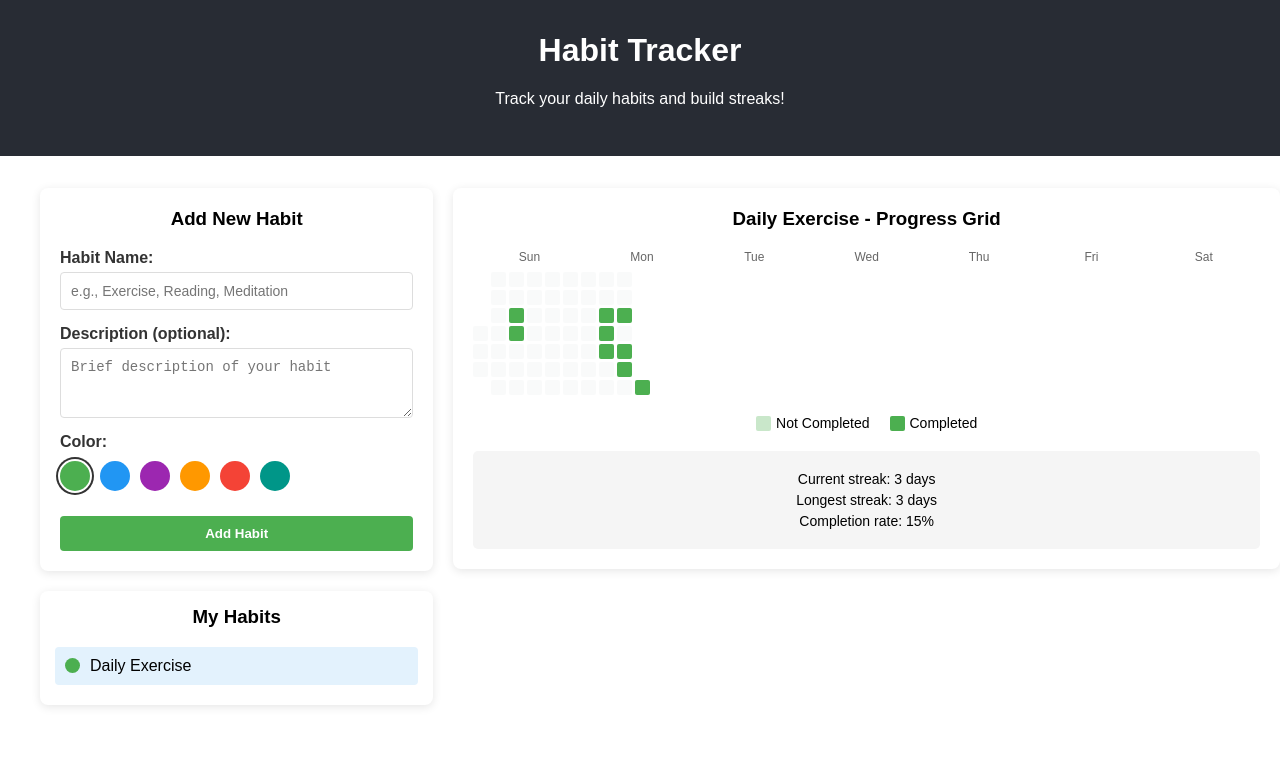
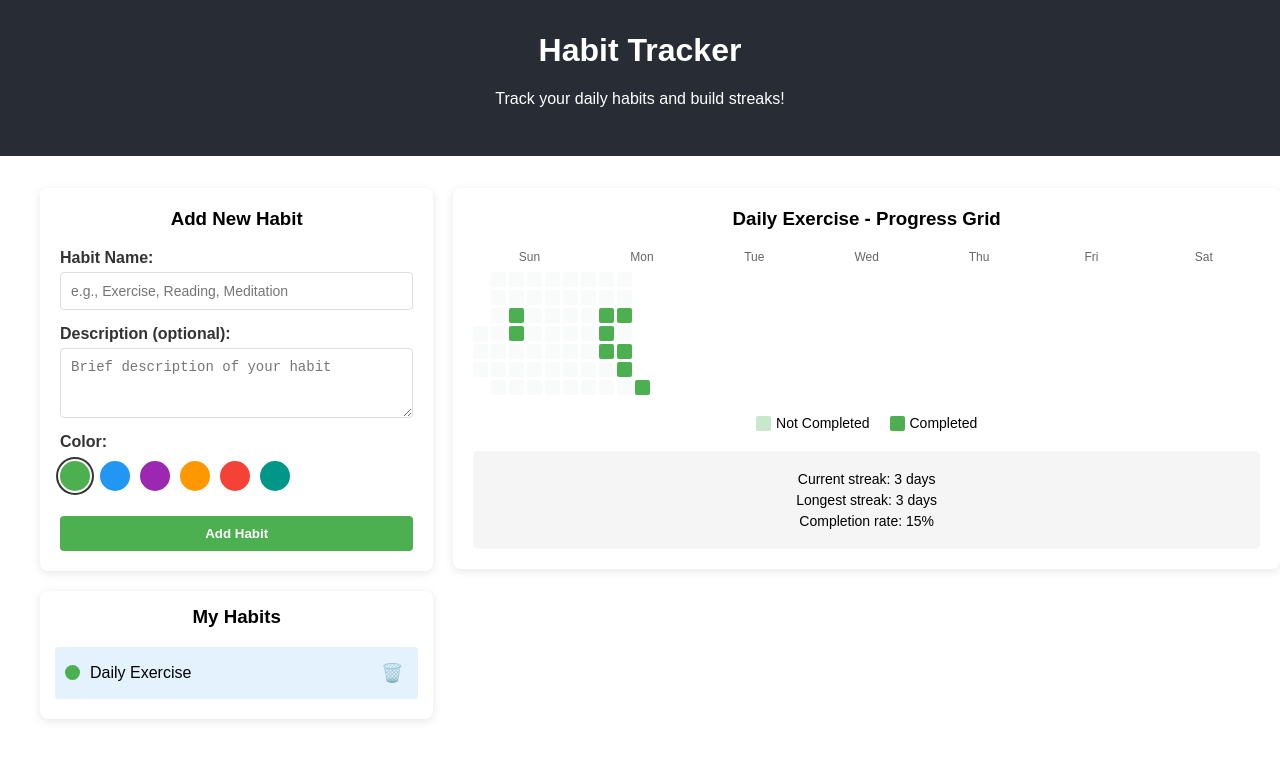
Before and after one commit to kensho-pilkey/habit-tracker, a React (Create React App) app: page / in a window 1280 px wide. Shown: the top 760 px of the page. Built offline with nearby package versions, Linux system fonts and the light colour scheme.

Commit message:
Add delete functionality to existing habits

```diff
--- a/src/App.css
+++ b/src/App.css
@@ -38,6 +38,7 @@
   padding: 15px;
 }
 
+
 .habit-item {
   display: flex;
   align-items: center;
@@ -47,6 +48,7 @@
   cursor: pointer;
   transition: background-color 0.2s;
   text-align: left;
+  position: relative; /* Added for positioning the delete button */
 }
 
 .habit-item:hover {
@@ -62,6 +64,32 @@
   height: 15px;
   border-radius: 50%;
   margin-right: 10px;
+}
+
+.habit-name {
+  flex: 1; /* Take up available space */
+}
+
+.delete-button {
+  background: none;
+  border: none;
+  cursor: pointer;
+  font-size: 18px;
+  padding: 5px;
+  margin-left: 10px;
+  opacity: 0.7;
+  transition: opacity 0.2s, transform 0.2s;
+}
+
+.delete-button:hover {
+  opacity: 1;
+  transform: scale(1.1);
+}
+
+.no-habits {
+  font-style: italic;
+  color: #666;
+  padding: 10px;
 }
 
 .select-habit-message {
--- a/src/App.js
+++ b/src/App.js
@@ -4,8 +4,10 @@ import HabitGrid from './components/HabitGrid';
 import HabitForm from './components/HabitForm';
 
 function App() {
-  // Initial sample habit data (only used if no data in localStorage)
-  const initialHabit = {
+  // Load habits from localStorage if available, otherwise use initial data
+  const [habits, setHabits] = useState(() => {
+    const savedHabits = localStorage.getItem('habits');
+    return savedHabits ? JSON.parse(savedHabits) : [{
       id: 1,
       name: "Daily Exercise",
       description: "30 minutes of exercise each day",
@@ -21,12 +23,7 @@ function App() {
         "2025-01-15": true,
         "2025-01-14": true,
       }
-  };
-
-  // Load habits from localStorage if available, otherwise use initial data
-  const [habits, setHabits] = useState(() => {
-    const savedHabits = localStorage.getItem('habits');
-    return savedHabits ? JSON.parse(savedHabits) : [initialHabit];
+    }];
   });
 
   // State for selected habit (for editing and viewing grid)
@@ -59,6 +56,18 @@ function App() {
       )
     );
     setSelectedHabit(updatedHabit);
+  };
+
+  // Delete a habit
+  const handleDeleteHabit = (habitId) => {
+    // Filter out the habit with the given ID
+    const updatedHabits = habits.filter(habit => habit.id !== habitId);
+    setHabits(updatedHabits);
+
+    // If we're deleting the currently selected habit, select another one
+    if (selectedHabit && selectedHabit.id === habitId) {
+      setSelectedHabit(updatedHabits[0] || null);
+    }
   };
 
   // Toggle a day for a habit (completed/not completed)
@@ -132,6 +141,22 @@ function App() {
                       style={{ backgroundColor: habit.color }}
                     ></div>
                     <div className="habit-name">{habit.name}</div>
+
+                    {/* Show delete button if this is the selected habit */}
+                    {selectedHabit && selectedHabit.id === habit.id && (
+                      <button
+                        className="delete-button"
+                        onClick={(e) => {
+                          e.stopPropagation(); // Prevent the click from selecting the habit
+                          if (window.confirm('Are you sure you want to delete this habit?')) {
+                            handleDeleteHabit(habit.id);
+                          }
+                        }}
+                        title="Delete habit"
+                      >
+                        🗑️
+                      </button>
+                    )}
                   </div>
                 ))
               )}
```
Lines whose indentation alone changed are shown as unchanged.
